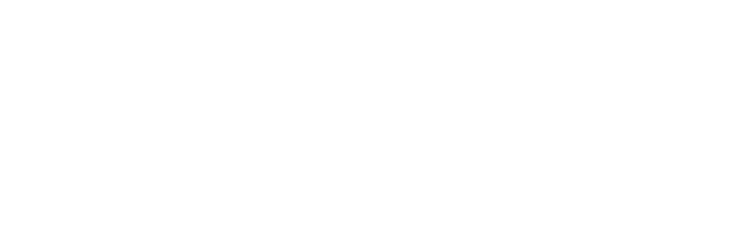
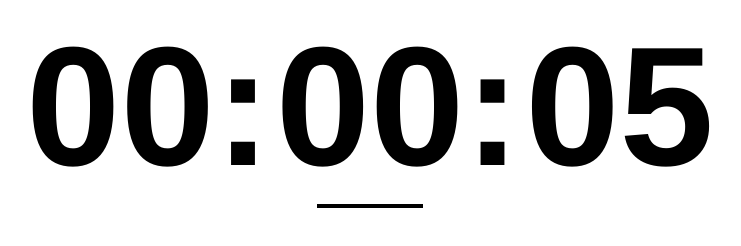
Before and after one commit to bearshuford/2.4-color-clock, a plain HTML site: page index.html in a window 1280 px wide. Shown: the whole page, without its empty margins (270-1011 px from the left). Drawn offline with Linux system fonts and the light colour scheme.

Commit message:
created timer, progress bar, and implemented hex on hover

```diff
--- a/index.html
+++ b/index.html
@@ -6,7 +6,7 @@
    <meta http-equiv="X-UA-Compatible" content="ie=edge">
 
    <!-- <link href="https://maxcdn.bootstrapcdn.com/bootstrap/3.3.7/css/bootstrap.min.css" rel="stylesheet" integrity="sha384-BVYiiSIFeK1dGmJRAkycuHAHRg32OmUcww7on3RYdg4Va+PmSTsz/K68vbdEjh4u" crossorigin="anonymous"> -->
-   <link rel="stylesheet" href="styles.css">
+   <link rel="stylesheet" href="css/styles.css">
 
    <title>Color Clock</title>
 </head>
@@ -14,9 +14,22 @@
 
 
 
+   <div class="elapsed-time">
+      <span class="hours">00</span>
+      <span class="minutes">00</span>
+      <span class="seconds">00</span>
+   </div>
+
+   <div class="timer-bar-wrapper">
+      <div class="timer-bar"></div>
+   </div>
 
 
-   <script type="text/javascript" src="main.js"></script>
+
+
+
+
+   <script type="text/javascript" src="js/main.js"></script>
 
    </script>
 </body>
--- /dev/null
+++ b/js/main.js
@@ -0,0 +1,126 @@
+(function(){
+  "use strict";
+
+  var hexInterval;
+
+  var timer   = document.querySelector('.elapsed-time');
+
+  var hours   = document.querySelector('.elapsed-time .hours');
+  var minutes = document.querySelector('.elapsed-time .minutes');
+  var seconds = document.querySelector('.elapsed-time .seconds');
+
+  var startTime = new Date();
+
+  console.log("startTime: ", startTime);
+
+  var timerInterval = window.setInterval(logElapsedTime, 1000);
+
+
+
+  function toHex(num) {
+     var x = parseInt(num,10);
+     x = x.toString(16);
+     if(x.length == 1)  {x = "0" + x;}
+     return x;
+  }
+
+
+  function millisecondsToInterval(ms) {
+     var msLeft = ms;
+
+     var msInSecond  = 1000;
+     var msInMinute  = 60 * msInSecond;
+     var msInHour    = 60 * msInMinute;
+
+     var hourCount = Math.floor(msLeft / msInHour);
+     msLeft = msLeft % msInHour;
+
+     var minuteCount =  Math.floor(msLeft / msInMinute);
+     msLeft = msLeft % msInMinute;
+
+     var secondCount =  Math.floor(msLeft / msInSecond);
+
+     return [hourCount, minuteCount, secondCount];
+  }
+
+  function displayInterval(interval) {
+     hours.textContent   = ("0" + interval[0]).slice(-2);
+     minutes.textContent = ("0" + interval[1]).slice(-2);
+     seconds.textContent = ("0" + interval[2]).slice(-2);
+ }
+
+ function updateBackground(interval) {
+
+
+   // document.body.style.background = colorHex;
+
+}
+
+   function displayHex(interval){
+      hours.textContent   = toHex(interval[0]);
+      minutes.textContent = toHex(interval[1]);
+      seconds.textContent = toHex(interval[2]);
+   }
+
+
+   function logElapsedTimeHex() {
+
+
+      var currentTime = new Date();
+      var elapsedTime = currentTime - startTime;
+      var elapsed     = millisecondsToInterval(elapsedTime);
+
+      console.log("currentTime: ", startTime);
+
+      var percentMinute = elapsed[2] / 60 * 100;
+
+      var percentWidth = percentMinute.toString(10) + "%";
+      document.querySelector('.timer-bar').style.width = percentWidth;
+
+
+      console.log("percentMinute: ", percentMinute);
+      displayHex(elapsed);
+
+   //   updateBackground(elapsed);
+
+   }
+
+
+
+  function logElapsedTime() {
+     var currentTime = new Date();
+     var elapsedTime = currentTime - startTime;
+     var elapsed     = millisecondsToInterval(elapsedTime);
+
+    console.log("currentTime: ", startTime);
+
+    var percentMinute = elapsed[2] / 60 * 100;
+    console.log("percentMinute: ", percentMinute);
+
+    var percentWidth = percentMinute.toString(10) + "%";
+    document.querySelector('.timer-bar').style.width = percentWidth;
+
+
+    console.log("percentMinute: ", percentMinute);
+    displayInterval(elapsed);
+    updateBackground(elapsed);
+
+
+
+  }
+
+  function hoverHex() {
+     clearInterval(timerInterval);
+     hexInterval = window.setInterval(logElapsedTimeHex, 1000);
+ }
+
+ function clearHex() {
+    clearInterval(hexInterval);
+    timerInterval = window.setInterval(logElapsedTime, 1000);
+}
+
+
+  timer.addEventListener('mouseover', hoverHex);
+  timer.addEventListener('mouseout', clearHex);
+
+}());
--- /dev/null
+++ b/scss/styles.scss
@@ -0,0 +1,38 @@
+body {
+   // background-color: darkgray;
+   text-align: center;
+   font-family: Helvetica, sans-serif;
+}
+
+
+
+
+.elapsed-time {
+   text-align: center;
+   font-weight: bold;
+   span {
+      font-size: calc(16px + 12vw);
+   }
+}
+
+
+.hours::after, .minutes::after {
+   content: ":";
+   padding-left: 0;
+}
+
+.timer-bar-wrapper {
+   position:relative;
+   width: 100%;
+   height: 4px;
+   text-align: center;
+
+   .timer-bar{
+
+      position: relative;
+      height: 100%;
+      width: 1%;
+      background-color: black;
+      margin: 0 auto;
+   }
+}
```
Also changed, not shown: css/styles.css (added), main.js (deleted), styles.css (deleted), 2 other files.
